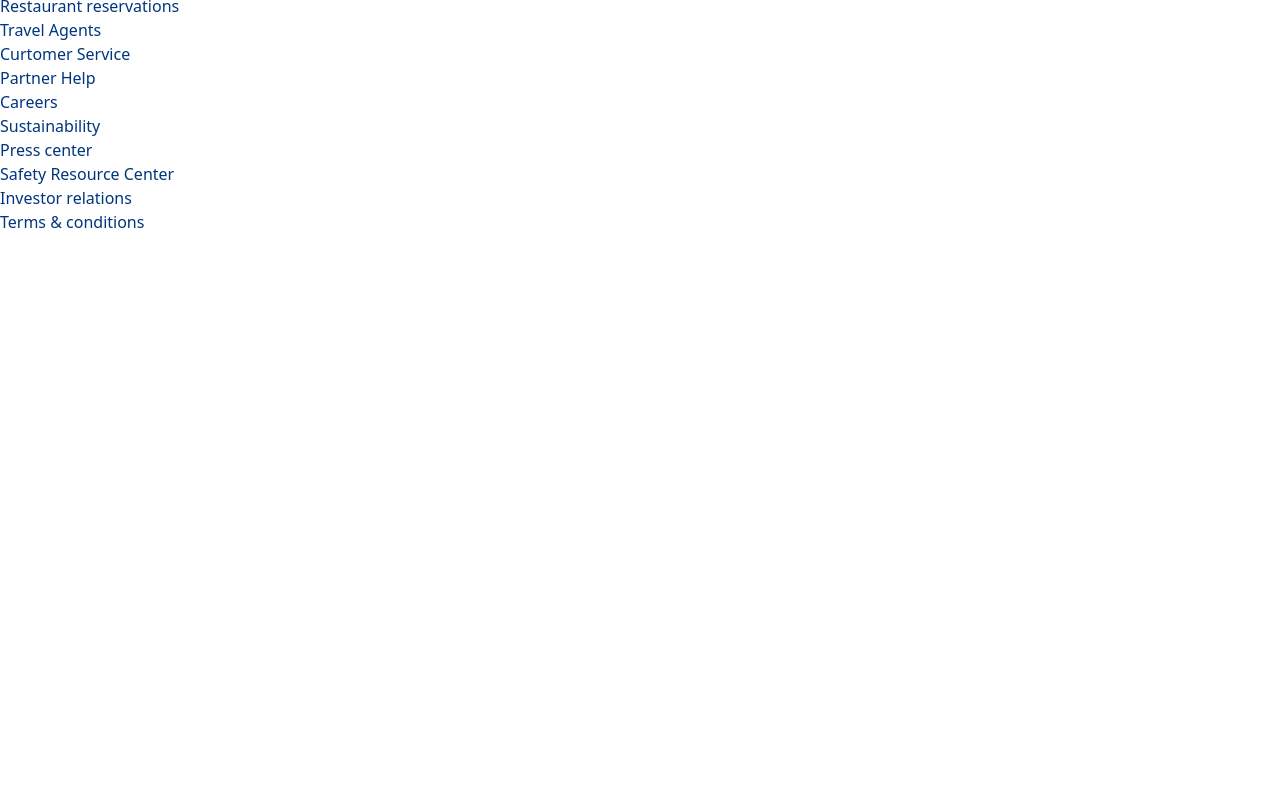
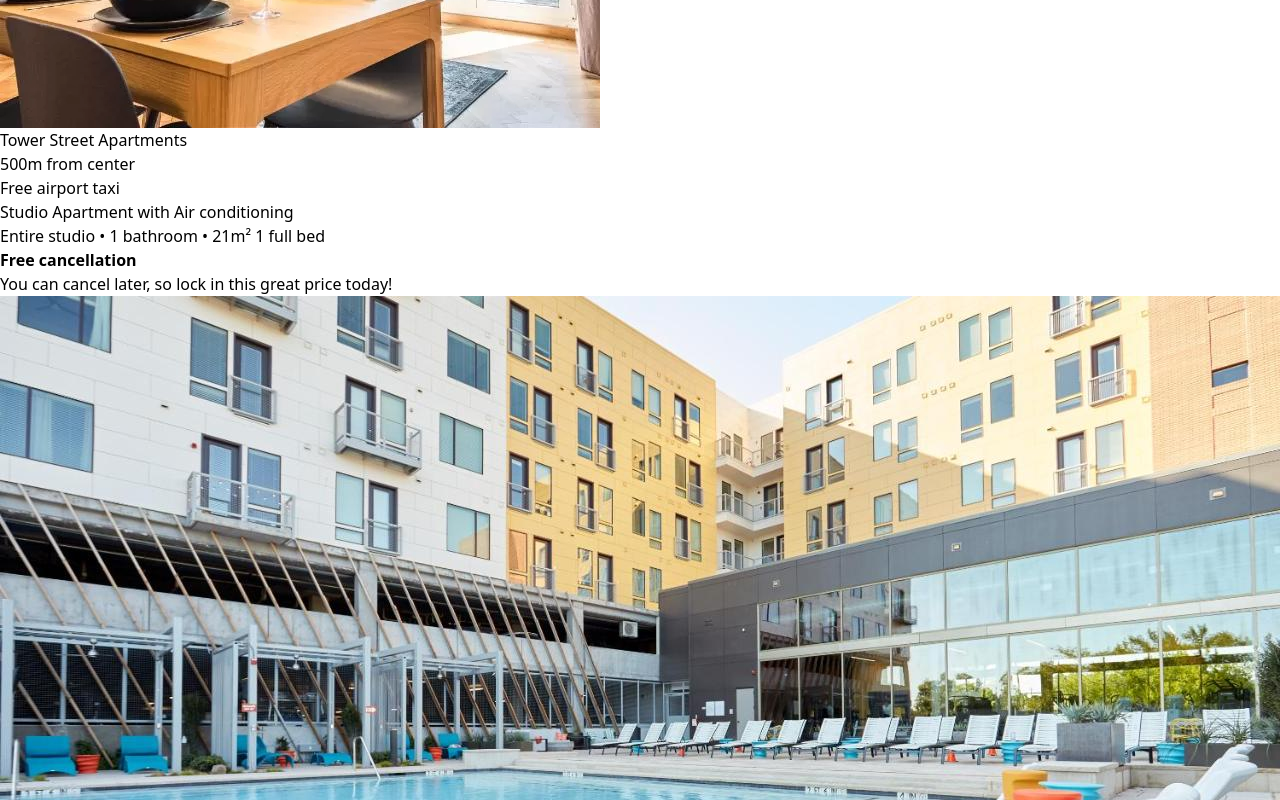
Before and after one commit to tien198/njs301_asm2_clientApp, a React (Vite) app: page /search in a window 1280 px wide. Shown: the part 880-1680 px from the top of the page. Before the commit the page ends 1114 px from the top, so only its background shows below. Built offline with nearby package versions, Linux system fonts and the light colour scheme.

Commit message:
some edit

```diff
--- /dev/null
+++ b/src/components/Imgcard.jsx
@@ -0,0 +1,23 @@
+import React, { useState } from "react";
+
+/**
+ * Display an image center inside an overflow: hidden div
+ * @param {string} imgUrl
+ * @param {string} imgAlt
+ * @param {string} className - Use to set width of displayed img
+ */
+function Imgcard({ imgUrl, imgAlt, ...props }) {
+    const [imgHeight, setImgHeight] = useState('0px');
+
+    const onSetImgHeight = e => {
+        setImgHeight(e.currentTarget.offsetWidth + 'px')
+    };
+
+    return (
+        <div className={`overflow-hidden relative w-full`} {...props} style={{ height: imgHeight }} >
+            <img src={imgUrl} alt={imgAlt} className='absolute top-1/2 left-1/2 -translate-x-1/2 -translate-y-1/2' onLoad={onSetImgHeight} />
+        </div>
+    );
+}
+
+export default Imgcard;
--- a/src/pages/search/Search.jsx
+++ b/src/pages/search/Search.jsx
@@ -2,31 +2,28 @@ import React, { useState } from 'react';
 import Navbar from '../../components/Navbar';
 import Footer from '../../components/Footer';
 import Button from '../../components/Button';
+import ImgCard from '../../components/Imgcard';
 // Data to display
 import dataSearched from '../../../data/search.json';
 import styles from './Search.module.css';
 
 const Search = () => {
-  const [imgHeigh, setImgHeigh] = useState('10px');
 
-  const onSetImgHeigh = e => {
-    setImgHeigh(e.currentTarget.offsetWidth + 'px')
 
-    // setImgHeigh(prev => {
-    // console.log(e.currentTarget.offsetWidth);
-    // return e.currentTarget.offsetWidth;
-    // });
-  }
   return (
     <>
       <Navbar />
       <div className='grid grid-cols-1 lg:grid-cols-4 gap-4 container mx-auto mt-6'>
-        <SearchDiv />
+        <div>
+          <SearchDiv />
+        </div>
         {/* responsive lg:col-start-2 lg:col-end-5 */}
         <div className='lg:col-start-2 lg:col-end-5'>
-          <div className={`grid ${styles['grid-search-item']} p-3 rounded-lg border`}>
-            <div style={{ backgroundImage: `url(${dataSearched[0].image_url})`, height: imgHeigh }} className='w-full bg-cover' onClick={onSetImgHeigh} ></div>
-          </div>
+          {
+            dataSearched.map(data => {
+              return <SearchedItem item={data} key={data.image_url} />
+            })
+          }
         </div>
       </div>
 
@@ -82,3 +79,26 @@ function SearchDiv() {
     </div>
   )
 }
+
+function SearchedItem({ item }) {
+  const freeCancel = item.free_cancel ?
+    [
+      <strong className='text-green-600'>Free cancellation</strong>,
+      <p className='text-green-600'>You can cancel later, so lock in this great price today!</p>
+    ] : null;
+
+  return (
+    <div className={`grid ${styles['grid-search-item']} items-center gap-4 p-3 rounded-lg border`}>
+      <ImgCard imgUrl={item.image_url} imgAlt={item.name} />
+      {/* <div style={{ backgroundImage: `url(${item.image_url})` }} className='bg-cover h-full w-full' ></div> */}
+      <div className='flex flex-col gap-1 lg:justify-between'>
+        <h3 className='text-xl font-semibold lg:font-bold text-blue-600'>{item.name}</h3>
+        <p>{item.distance} from center</p>
+        <p><span className='bg-green-600 text-white rounded p-1'>{item.tag}</span></p>
+        <p className='font-semibold'>{item.description}</p>
+        <p>{item.type}</p>
+        {freeCancel}
+      </div>
+    </div>
+  );
+}
--- a/src/pages/search/Search.module.css
+++ b/src/pages/search/Search.module.css
@@ -1,4 +1,9 @@
 .grid-search-item {
-    grid-template-columns: 1fr 1.25fr 1fr;
+    grid-template-columns: 1fr 1fr;
+}
 
+@media (min-width:768px) {
+    .grid-search-item {
+        grid-template-columns: 1fr 1.25fr 1fr;
+    }
 }
```
